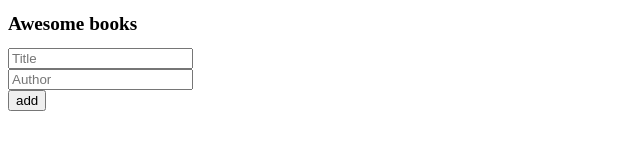
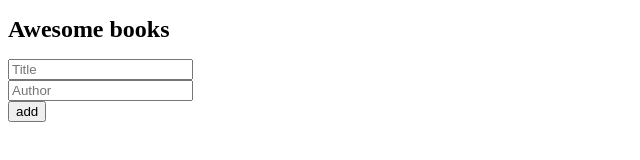
Before and after one commit to sserwangaedrisa/Awesome-Books-Store, a website: page index.html in a window 1280 px wide. Shown: the whole page, without its empty margins (0-640 px from the left). Drawn offline with Linux system fonts and the light colour scheme.

Commit message:
Project files for the objects method

```diff
--- a/style.css
+++ b/style.css
@@ -1,4 +1,4 @@
 h1 {
   font-weight: 600;
-  font-size: larger;
+  font-size: x-large;
 }
```
